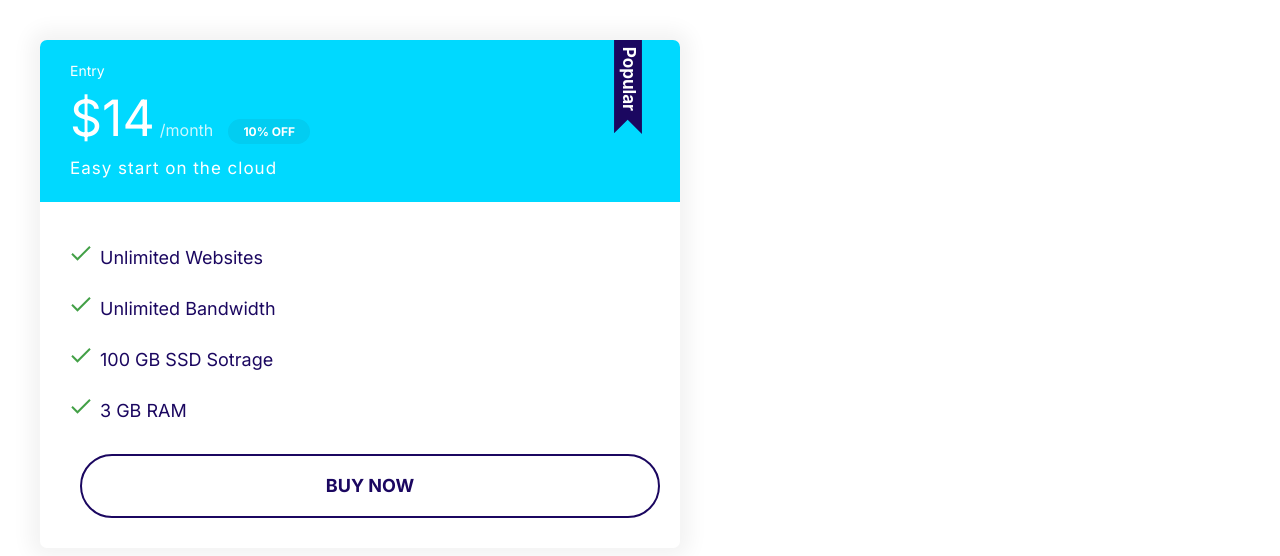
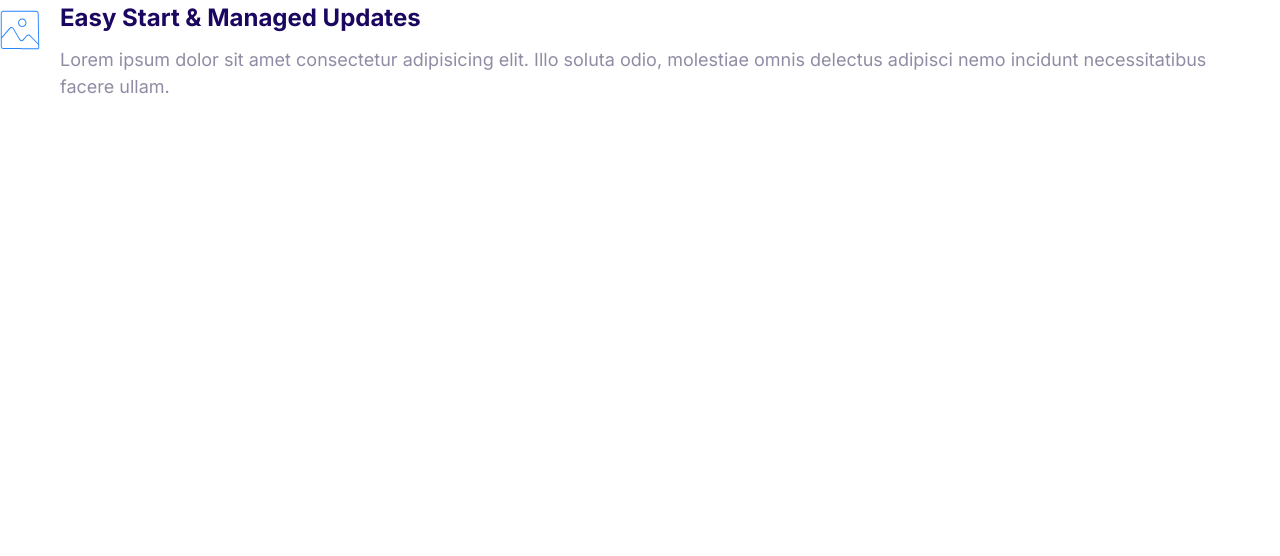
Before and after one commit to yuntung/yunify, a plain HTML site: page index.html in a window 1280 px wide. Drawn offline with Linux system fonts and the light colour scheme.

Commit message:
media components

```diff
--- a/css/styles.css
+++ b/css/styles.css
@@ -340,3 +340,21 @@
     font-size: 1.7rem;
   }
 }
+
+/* Media */
+
+.media {
+  display: flex;
+}
+
+.media__title {
+  margin-top: 0;
+}
+
+.media__body {
+  margin: 0 2rem;
+}
+
+.media__image {
+  margin-top: 1rem;
+}
--- a/index.html
+++ b/index.html
@@ -15,27 +15,17 @@
     <title>Document</title>
   </head>
   <body>
-    <div style="width: 50%; padding: 4rem">
-      <div class="plan plan--popular">
-        <div class="card card--secondary">
-          <header class="card__header">
-            <h3 class="plan__name">Entry</h3>
-            <span class="plan__price">$14</span>
-            <span class="plan__billing-cycle">/month</span>
-            <span class="badge badge--secondary badge--small">10% OFF</span>
-            <span class="plan__description">Easy start on the cloud</span>
-          </header>
-          <div class="card__body">
-            <ul class="list list--tick">
-              <li class="list__item">Unlimited Websites</li>
-              <li class="list__item">Unlimited Bandwidth</li>
-              <li class="list__item">100 GB SSD Sotrage</li>
-              <li class="list__item">3 GB RAM</li>
-            </ul>
-            <button class="btn btn-outline btn--block">Buy Now</button>
-          </div>
-        </div>
-      </div>
-    </div>
+<div class="media">
+  <div class="media__image">
+      <svg class="icon icon--primary">
+      <use xlink:href="images/sprite.svg#snap"></use>
+    </svg>
+  </span>
+  </div>
+  <div class="media__body">
+    <h3 class="media__title">Easy Start & Managed Updates</h3>
+    <p>Lorem ipsum dolor sit amet consectetur adipisicing elit. Illo soluta odio, molestiae omnis delectus adipisci nemo incidunt necessitatibus facere ullam.</p>
+  </div>
+</div>
   </body>
 </html>
```
Also changed, not shown: components/card.html (added, +22 -0 lines), components/media.html (added, +12 -0 lines).
